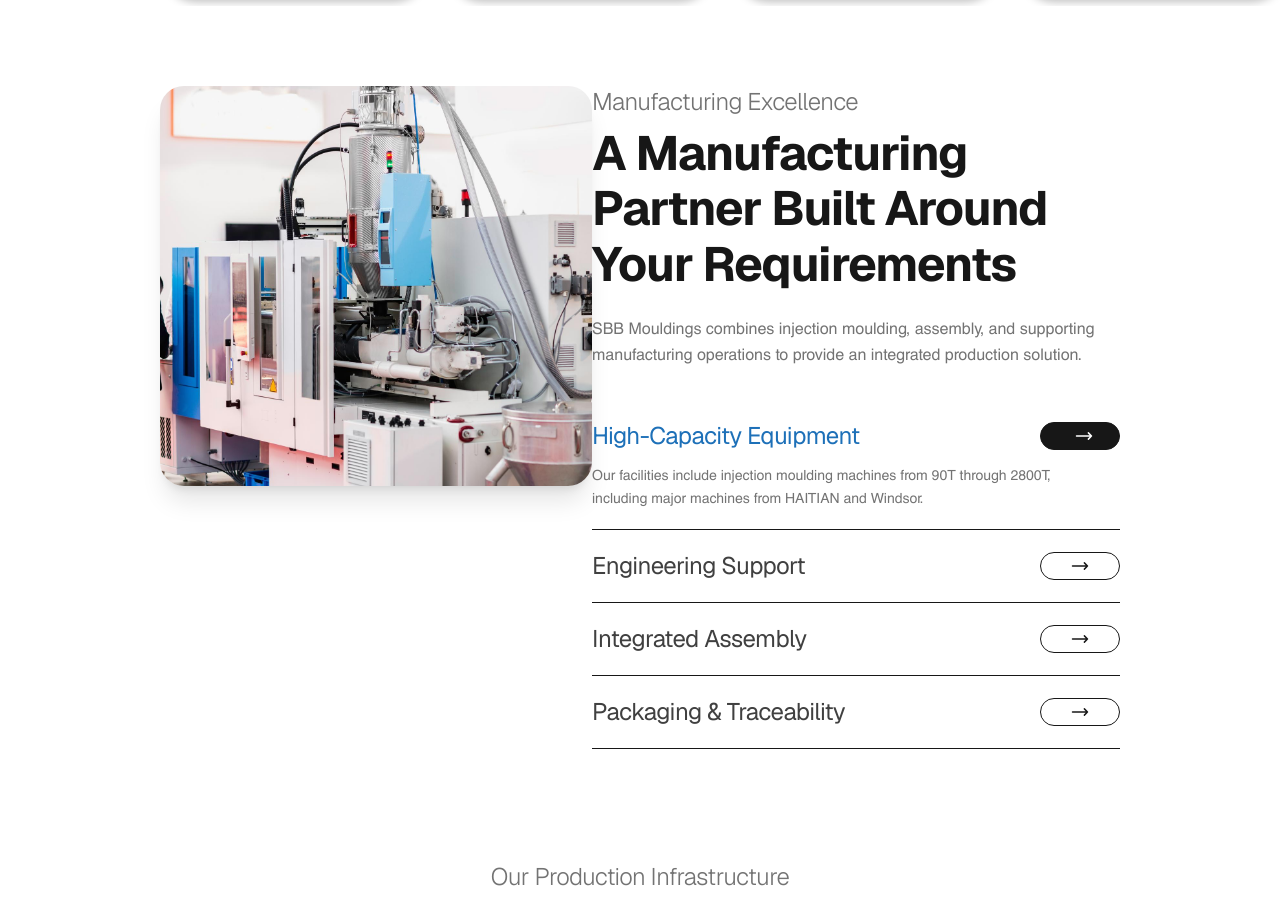
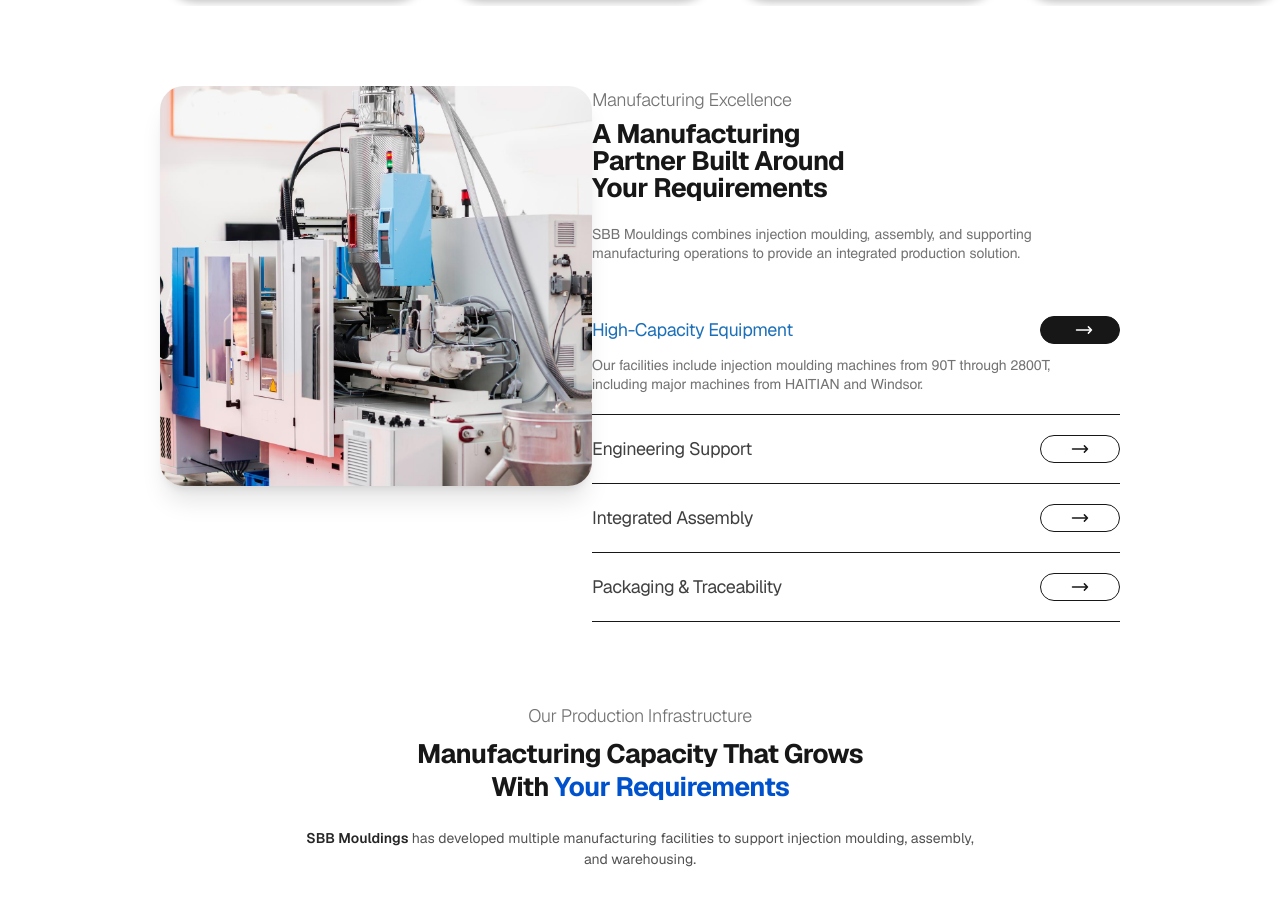
Before and after one commit to Chandail-Kajal/sbb-modulings, a Next.js app: page /injection-moulding in a window 1280 px wide. Shown: the part 2966-3877 px from the top of the page. Built offline with nearby package versions, Linux system fonts and the light colour scheme; a web font is replaced by a local one.

Commit message:
text change

```diff
--- a/src/components/injection-moulding/manufacturing-capacity.tsx
+++ b/src/components/injection-moulding/manufacturing-capacity.tsx
@@ -26,24 +26,24 @@ export function ManufacturingCapacity() {
 
   return (
     <Section>
-      <div className="flex flex-col items-center text-center font-sans max-w-5xl mx-auto px-4 py-8 section-container">
+      <div className="flex flex-col items-center text-center font-neue  section-container">
         {/* Header Section */}
-        <p className="text-xl sm:text-2xl font-light text-neutral-500 tracking-tight mb-2">
+        <p className="text-fluid-24 font-light text-neutral-500 tracking-tight mb-2">
           Our Production Infrastructure
         </p>
 
-        <h2 className="text-3xl sm:text-5xl font-bold tracking-tight text-neutral-900 leading-tight">
+        <h2 className="text-fluid-40 font-bold tracking-tight text-neutral-900 leading-tight">
           Manufacturing Capacity That Grows <br />
           With <span className="text-[#0052cc]">Your Requirements</span>
         </h2>
 
         {/* Subtext */}
-        <p className="mt-6 text-sm sm:text-base text-neutral-600 max-w-2xl font-normal">
+        <p className="mt-6 text-fluid-16 text-neutral-600 max-w-2xl font-normal">
           <strong className="font-semibold text-neutral-800">SBB Mouldings</strong> has developed multiple manufacturing facilities to support injection moulding, assembly, and warehousing.
         </p>
 
         {/* Section divider caption */}
-        <p className="mt-10 mb-8 sm:mb-12 text-sm sm:text-base font-bold text-neutral-900">
+        <p className="mt-10 mb-8 sm:mb-12 text-fluid-24 font-semibold text-neutral-900">
           The company&apos;s manufacturing footprint includes:
         </p>
 
--- a/src/components/injection-moulding/requirement.tsx
+++ b/src/components/injection-moulding/requirement.tsx
@@ -52,10 +52,10 @@ export function Requirements() {
                 <div className="flex flex-col w-full lg:max-w-xl font-sans text-neutral-800">
                     {/* Header */}
                     <div className="flex flex-col gap-2">
-                        <p className="text-xl sm:text-2xl font-light font-neue text-neutral-500 tracking-tight">
+                        <p className="text-fluid-24 font-light font-neue text-neutral-500 tracking-tight">
                             Manufacturing Excellence
                         </p>
-                        <h2 className="text-3xl sm:text-5xl font-bold tracking-tight text-neutral-900 leading-[1.15] font-neue">
+                        <h2 className="text-fluid-40 font-bold tracking-tight text-neutral-900 leading-none font-neue">
                             A Manufacturing <br />
                             Partner Built Around <br />
                             Your Requirements
@@ -63,7 +63,7 @@ export function Requirements() {
                     </div>
 
                     {/* Description */}
-                    <p className="mt-6 mb-8 text-sm sm:text-base text-neutral-500 font-normal  font-ce leading-relaxed">
+                    <p className="mt-6 mb-8 text-fluid-16  text-neutral-500 font-normal  font-ce leading-snug">
                         SBB Mouldings combines injection moulding, assembly, and supporting
                         manufacturing operations to provide an integrated production solution.
                     </p>
@@ -86,7 +86,7 @@ export function Requirements() {
                                         className="w-full flex items-center justify-between gap-4 text-left group focus:outline-none"
                                     >
                                         <h3
-                                            className={`text-xl sm:text-2xl font-normal tracking-tight font-neue transition-colors duration-200 ${isOpen
+                                            className={`text-fluid-24 leading-none font-normal tracking-tight font-neue transition-colors duration-200 ${isOpen
                                                     ? "text-[#1d70b8]"
                                                     : "text-neutral-700 group-hover:text-neutral-900"
                                                 }`}
@@ -126,7 +126,7 @@ export function Requirements() {
                                             }`}
                                     >
                                         <div className="overflow-hidden">
-                                            <p className="pr-8 text-xs sm:text-sm text-neutral-500 font-ce leading-relaxed max-w-lg">
+                                            <p className="pr-8 text-fluid-16  text-neutral-500 font-ce leading-snug max-w-lg">
                                                 {item.subtitle}
                                             </p>
                                         </div>
```
